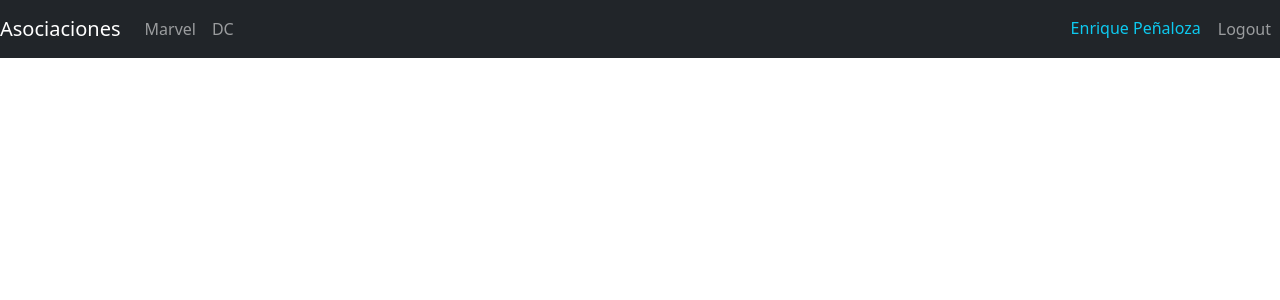
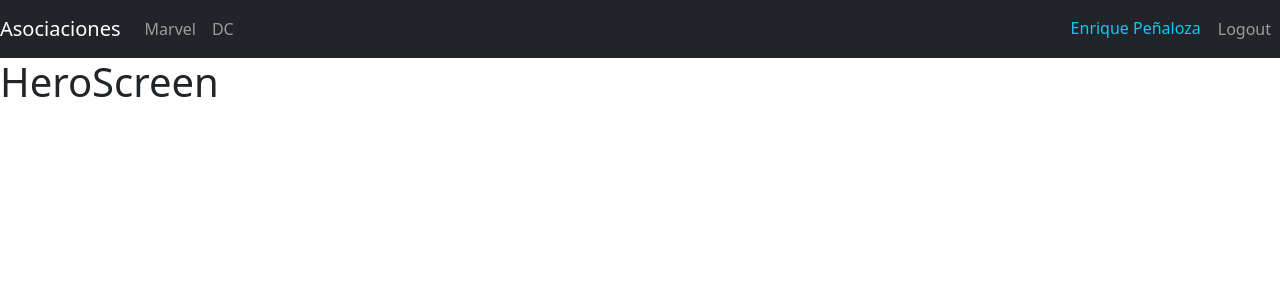
Before and after one commit to mundoenrique/07-heroes-app, a React (Create React App) app: page /hero in a window 1280 px wide. Shown: the top 300 px of the page. Built offline with nearby package versions, Linux system fonts and the light colour scheme.

Commit message:
Crea ruta para vista de hero

```diff
--- /dev/null
+++ b/src/components/hero/HeroScreen.js
@@ -0,0 +1,7 @@
+export default function HeroScreen() {
+	return (
+		<>
+			<h1>HeroScreen</h1>
+		</>
+	);
+}
--- a/src/routers/DashboardRouter.js
+++ b/src/routers/DashboardRouter.js
@@ -1,6 +1,7 @@
 import { Route, Routes } from 'react-router-dom';
 
 import DcScreen from '../components/dc/DcScreen';
+import HeroScreen from '../components/hero/HeroScreen';
 import NavBar from '../components/iu/NavBar';
 import MarvelScreen from '../components/marvel/MarvelScreen';
 import SearchScreen from '../components/search/SearchScreen';
@@ -13,6 +14,7 @@ export default function DashboardRouter() {
 				<Route path="marvel" element={<MarvelScreen />} />
 				<Route path="dc" element={<DcScreen />} />
 				<Route path="search" element={<SearchScreen />} />
+				<Route path="hero" element={<HeroScreen />} />
 				<Route path="/" element={<MarvelScreen />} />
 			</Routes>
 		</>
```
